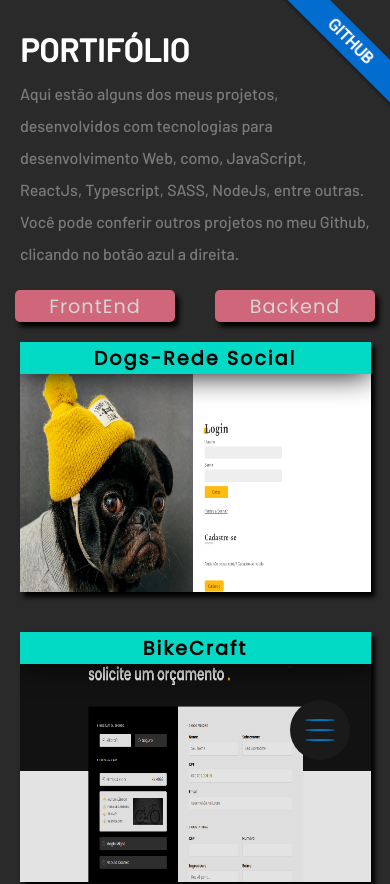
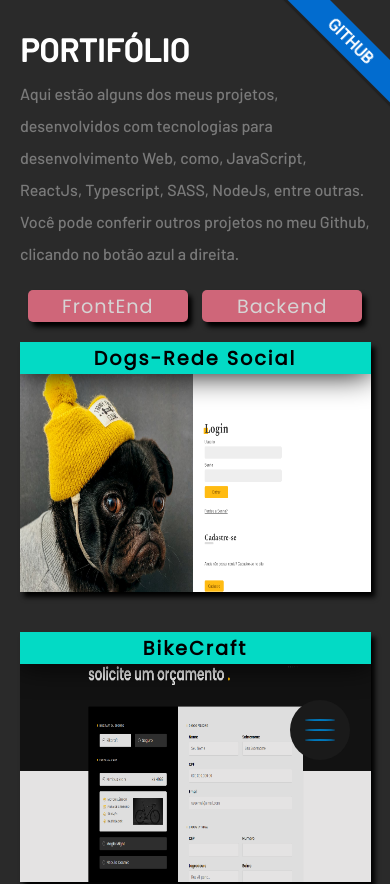
Before and after one commit to fescarvalho/Portifolio3.0, a React (Create React App) app: page /projetos in a window 390 px wide. Shown: the top 884 px of the page. Built offline with nearby package versions, Linux system fonts and the light colour scheme.

Commit message:
:bugfix: fix - Correction of spacament in project content.

```diff
--- a/src/pages/PageProject/PageProject.css
+++ b/src/pages/PageProject/PageProject.css
@@ -25,6 +25,10 @@
   margin-left: 50px;
   top: 25px;
   animation: animeButtonLink 2s ease-in-out;
+}
+
+.linksStacks {
+  gap: 3.4rem;
 }
 @keyframes animeButtonLink {
   0% {
@@ -340,7 +344,9 @@
     font-size: 0.9rem;
     color: var(--text-color2);
   }
-
+  .linksStacks {
+    gap: 0.9rem;
+  }
   .contentProject {
     margin: 0;
     width: 90%;
--- a/src/pages/Project/Projetos.css
+++ b/src/pages/Project/Projetos.css
@@ -77,11 +77,16 @@
 }
 .project-main ul {
   display: grid;
+
   grid-template-columns: 1fr 1fr;
   flex-wrap: wrap;
   width: 100%;
   margin-top: 2rem;
   list-style: none;
+}
+.project-main .li-project {
+  display: flex;
+  justify-content: center;
 }
 
 @keyframes animeBanner {
--- a/src/pages/Project/Projetos.jsx
+++ b/src/pages/Project/Projetos.jsx
@@ -64,6 +64,7 @@ function Projetos() {
           <ul>
             {projetosFront.map((projeto) => (
               <motion.li
+                className="li-project"
                 key={projeto.id}
                 inital={{ opacity: 0 }}
                 animate={{ opacity: 1 }}
```
